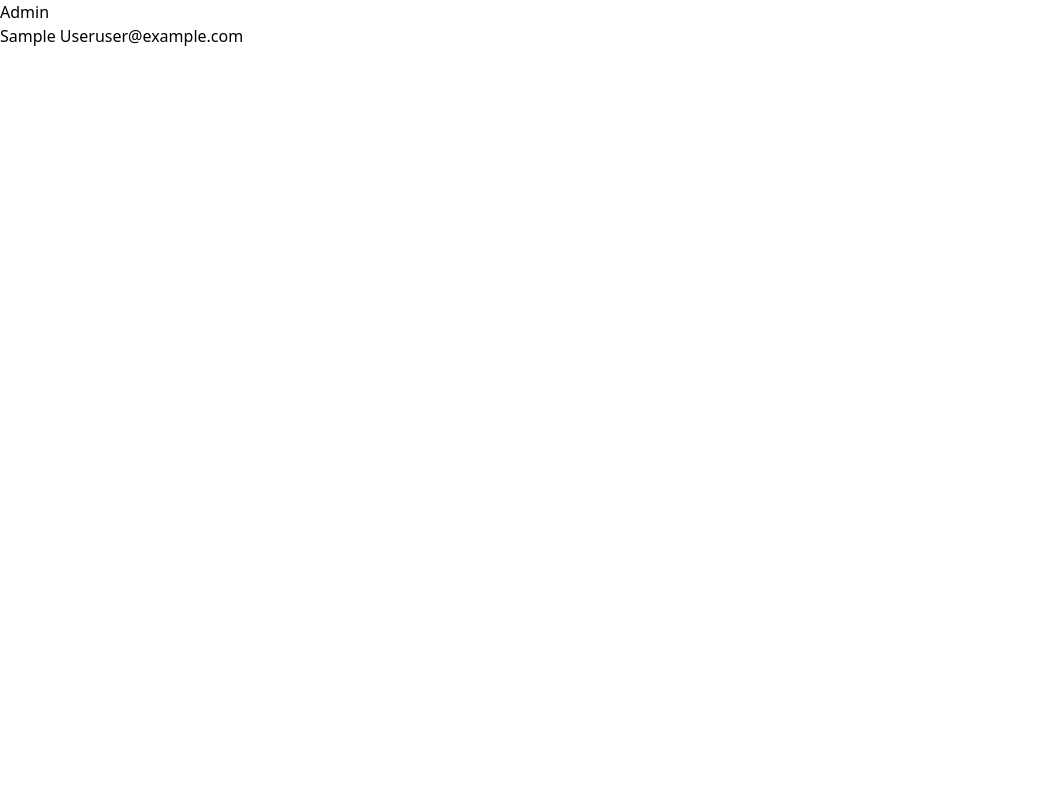
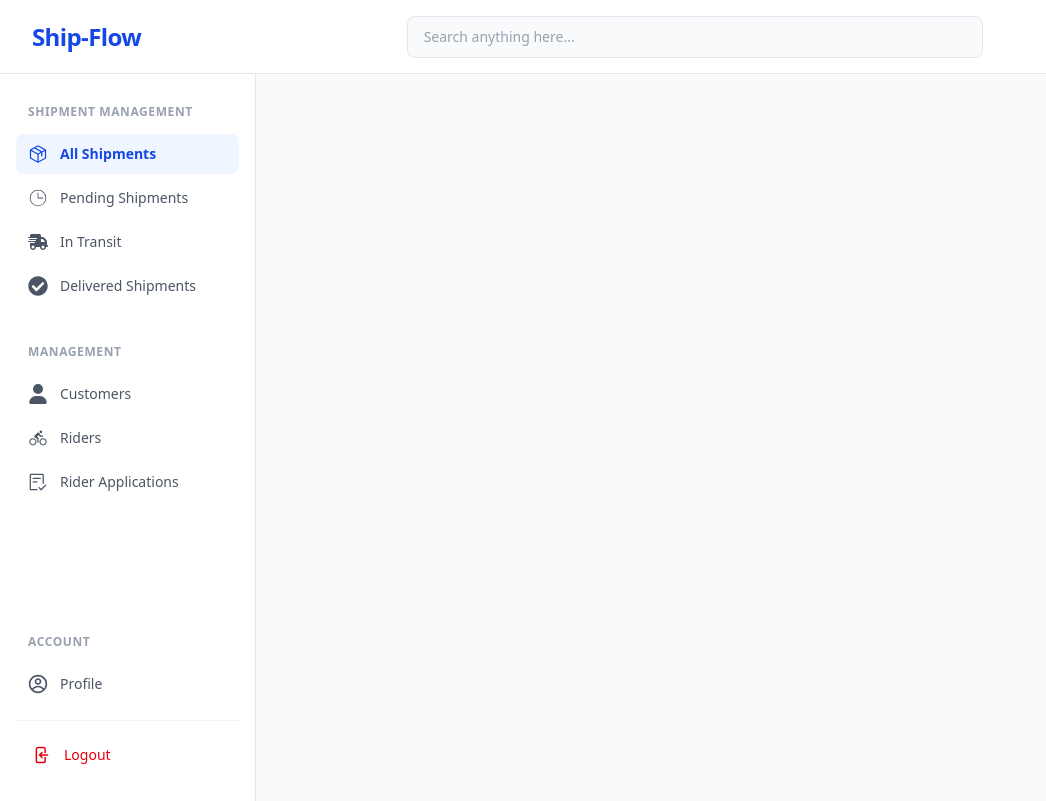
Before and after one commit to Htut-7/Ship-Flow, a Next.js app: page /admin in a window 1280 px wide. Shown: the whole page, without its empty margins (0-1046 px from the left). Built offline with nearby package versions, Linux system fonts and the light colour scheme; no server answers; sample sign-in values are in the browser's storage.

Commit message:
feat: implement admin dashboard page UI and add routes

```diff
--- a/ROUTES.TS
+++ b/ROUTES.TS
@@ -5,10 +5,17 @@ const ROUTES = {
     CUSTOMER: "/Customer",
     ADMIN: "/admin",
     RIDER: "/rider",
-    CREATE: "/Create",
-    SHIPMENT: "/shipment",
-    TRACK: "/track",
-    HISTORY: "/history",
+    CREATE: "/Customer/Create",
+    SHIPMENT: "/Customer/shipment",
+    TRACK: "/Customer/track",
+    HISTORY: "/Customer/history",
+    ALLSHIPMENTS: "/admin/allshipments",
+    PENDING: "/admin/pending",
+    INTRANSIT: "/admin/intransit",
+    Delivered: "/admin/delivered",
+    CUSTOMERS: "/admin/customers",
+    CHECKRIDERS: "/admin/checkRiders",
+    RIDERAPP: "/admin/riderApp",
   };
 
   export default ROUTES;
--- /dev/null
+++ b/app/(root)/admin/components/AdminSidebar.tsx
@@ -0,0 +1,138 @@
+
+import React from "react";
+import Link from "next/link";
+import Logout from "@/components/Logout";
+import ROUTES from "@/ROUTES";
+import { PiPackage } from "react-icons/pi";
+import { CiClock2 } from "react-icons/ci";
+import { FaTruckFast, FaUser } from "react-icons/fa6";
+import { FaCheckCircle } from "react-icons/fa";
+import { IoMdBicycle } from "react-icons/io";
+import { GoChecklist } from "react-icons/go";
+import { CgProfile } from "react-icons/cg";
+
+function AdminSidebar() {
+  return (
+    <aside className="w-64 shrink-0 border-r border-gray-200 bg-white">
+      <nav className="flex min-h-[calc(100vh-73px)] flex-col justify-between px-4 py-6">
+        <div className="flex flex-col gap-8">
+          <div>
+            <div className="mb-3 px-3">
+              <span className="text-xs font-semibold tracking-wider text-gray-400">
+                SHIPMENT MANAGEMENT
+              </span>
+            </div>
+
+            <div className="flex flex-col gap-1">
+              <div>
+                <Link
+                  href={ROUTES.ALLSHIPMENTS}
+                  className="flex items-center gap-3 rounded-lg bg-blue-50 px-3 py-2.5 text-sm font-semibold text-blue-700 transition-colors hover:bg-blue-100"
+                >
+                  <PiPackage className="h-5 w-5 shrink-0" />
+                  All Shipments
+                </Link>
+              </div>
+
+              <div>
+                <Link
+                  href={ROUTES.PENDING}
+                  className="flex items-center gap-3 rounded-lg px-3 py-2.5 text-sm font-medium text-gray-600 transition-colors hover:bg-blue-50 hover:text-blue-700"
+                >
+                  <CiClock2 className="h-5 w-5 shrink-0" />
+                  Pending Shipments
+                </Link>
+              </div>
+
+              <div>
+                <Link
+                  href={ROUTES.INTRANSIT}
+                  className="flex items-center gap-3 rounded-lg px-3 py-2.5 text-sm font-medium text-gray-600 transition-colors hover:bg-blue-50 hover:text-blue-700"
+                >
+                  <FaTruckFast className="h-5 w-5 shrink-0" />
+                  In Transit
+                </Link>
+              </div>
+
+              <div>
+                <Link
+                  href={ROUTES.Delivered}
+                  className="flex items-center gap-3 rounded-lg px-3 py-2.5 text-sm font-medium text-gray-600 transition-colors hover:bg-blue-50 hover:text-blue-700"
+                >
+                  <FaCheckCircle className="h-5 w-5 shrink-0" />
+                  Delivered Shipments
+                </Link>
+              </div>
+            </div>
+          </div>
+
+          <div>
+            <div className="mb-3 px-3">
+              <span className="text-xs font-semibold tracking-wider text-gray-400">
+                MANAGEMENT
+              </span>
+            </div>
+
+            <div className="flex flex-col gap-1">
+              <div>
+                <Link
+                  href={ROUTES.CUSTOMERS}
+                  className="flex items-center gap-3 rounded-lg px-3 py-2.5 text-sm font-medium text-gray-600 transition-colors hover:bg-blue-50 hover:text-blue-700"
+                >
+                  <FaUser className="h-5 w-5 shrink-0" />
+                  Customers
+                </Link>
+              </div>
+
+              <div>
+                <Link
+                  href={ROUTES.CHECKRIDERS}
+                  className="flex items-center gap-3 rounded-lg px-3 py-2.5 text-sm font-medium text-gray-600 transition-colors hover:bg-blue-50 hover:text-blue-700"
+                >
+                  <IoMdBicycle className="h-5 w-5 shrink-0" />
+                  Riders
+                </Link>
+              </div>
+
+              <div>
+                <Link
+                  href={ROUTES.RIDERAPP}
+                  className="flex items-center gap-3 rounded-lg px-3 py-2.5 text-sm font-medium text-gray-600 transition-colors hover:bg-blue-50 hover:text-blue-700"
+                >
+                  <GoChecklist className="h-5 w-5 shrink-0" />
+                  Rider Applications
+                </Link>
+              </div>
+            </div>
+          </div>
+        </div>
+
+        <div>
+          <div className="mb-3 px-3">
+            <span className="text-xs font-semibold tracking-wider text-gray-400">
+              ACCOUNT
+            </span>
+          </div>
+
+          <div className="flex flex-col gap-1">
+            <div>
+              <Link
+                href={"/"}
+                className="flex items-center gap-3 rounded-lg px-3 py-2.5 text-sm font-medium text-gray-600 transition-colors hover:bg-blue-50 hover:text-blue-700"
+              >
+                <CgProfile className="h-5 w-5 shrink-0" />
+                Profile
+              </Link>
+            </div>
+
+            <div className="mt-3 border-t border-gray-100 pt-3">
+              <Logout />
+            </div>
+          </div>
+        </div>
+      </nav>
+    </aside>
+  );
+}
+
+export default AdminSidebar;
--- a/app/(root)/admin/page.tsx
+++ b/app/(root)/admin/page.tsx
@@ -1,26 +1,48 @@
-import { auth } from '@/auth'
-import ROUTES from '@/ROUTES';
-import { redirect } from 'next/navigation';
-import React from 'react'
+
+import { auth } from "@/auth";
+import ROUTES from "@/ROUTES";
+import { redirect } from "next/navigation";
+import React from "react";
+import AdminSidebar from "./components/AdminSidebar";
 
 async function page() {
+  const session = await auth();
 
-    const session=await auth();
-
-    if(!session?.user?.email){
-        throw new Error("Unauthorized");
-        redirect(ROUTES.LOGIN);
-    }
-
+  if (!session?.user?.email) {
+    redirect(ROUTES.LOGIN);
+  }
 
   return (
-    <div>
-        <h2>Admin</h2>
-        {session.user.name}
-        {session.user.email}
+    <div className="min-h-screen bg-gray-50">
+      <header className="sticky top-0 z-50 border-b border-gray-200 bg-white">
+        <div className="flex h-18.25 items-center justify-between gap-6 px-6 lg:px-8">
+          <div className="shrink-0">
+            <h2 className="text-2xl font-bold tracking-tight text-blue-700">
+              Ship-Flow
+            </h2>
+          </div>
 
+          <div className="hidden max-w-xl flex-1 md:block">
+            <input
+              type="text"
+              placeholder="Search anything here..."
+              className="w-full rounded-lg border border-gray-200 bg-gray-50 px-4 py-2.5 text-sm text-gray-700 outline-none transition placeholder:text-gray-400 focus:border-blue-500 focus:bg-white focus:ring-2 focus:ring-blue-100"
+            />
+          </div>
+
+          <div className="flex shrink-0 items-center gap-3">
+            {/* <Profile/> */}
+          </div>
+        </div>
+      </header>
+
+      <div className="flex">
+        <AdminSidebar />
+        <main className="min-w-0 flex-1 px-6 py-8 lg:px-8">
+        </main>
+      </div>
     </div>
-  )
+  );
 }
 
-export default page
+export default page;
```
Also changed, not shown: app/(root)/Customer/Create/page.tsx (renamed from app/(root)/Create/page.tsx), app/(root)/Customer/history/page.tsx (renamed from app/(root)/history/page.tsx), app/(root)/Customer/shipment/page.tsx (renamed from app/(root)/shipment/page.tsx), app/(root)/Customer/track/page.tsx (renamed from app/(root)/track/page.tsx).
